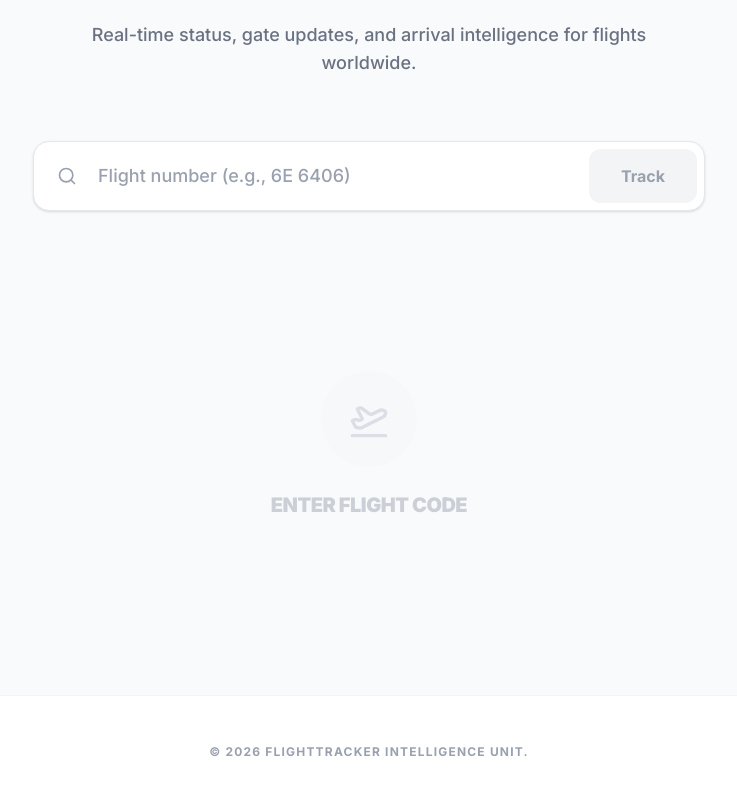
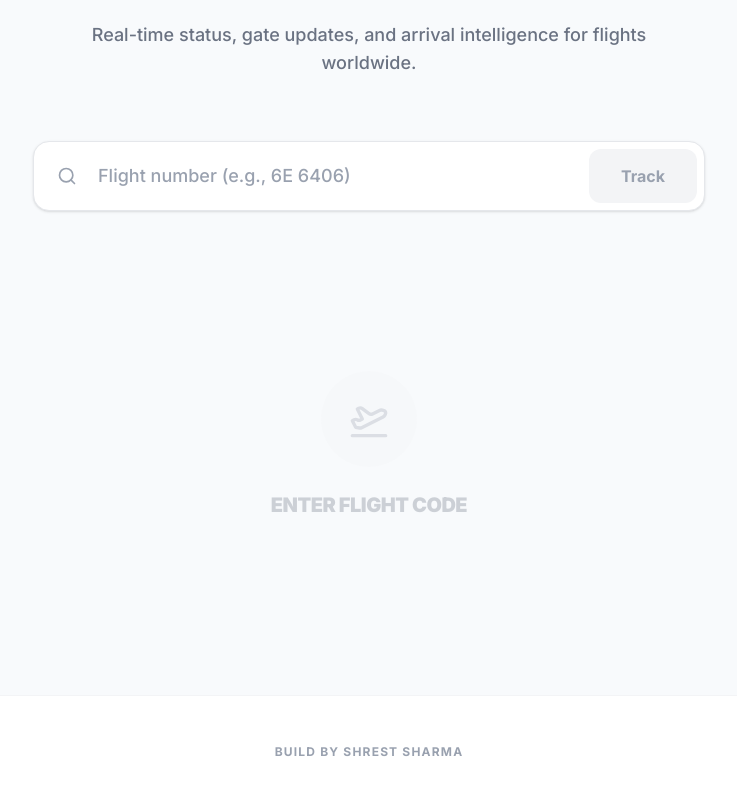
Before and after one commit to Rkshrest/flight-tracker, a React (Vite) app: page / in a window 1280 px wide. Shown: the part 241-1036 px from the top of the page, without its empty margins (271-1008 px from the left). Built offline with nearby package versions, Linux system fonts and the light colour scheme; no server answers.

Commit message:
Update footer: build by shrest sharma

```diff
--- a/src/App.jsx
+++ b/src/App.jsx
@@ -115,7 +115,7 @@ function App() {
 
       <footer className="py-12 text-center border-t border-gray-100 bg-white">
          <p className="text-gray-400 text-xs font-bold uppercase tracking-widest">
-           © 2026 FlightTracker intelligence unit.
+           build by shrest sharma
          </p>
       </footer>
     </div>
```
